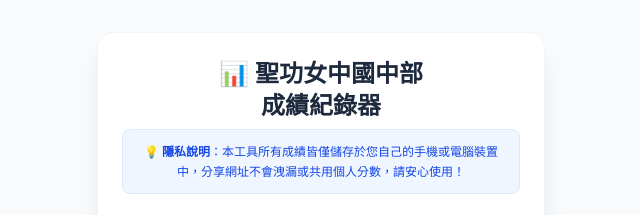
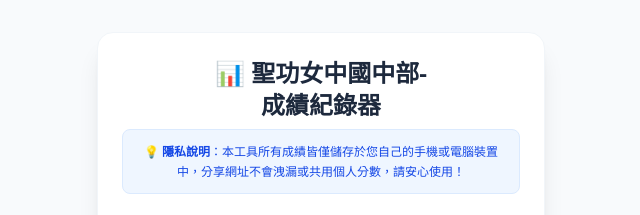
Before and after one commit to denlab525/skgsh-score-calculator, a plain HTML site: page index.html in a window 1280 px wide. Shown: the top 215 px of the page, 319-959 px from the left. Drawn offline with nearby package versions, Linux system fonts and the light colour scheme.

Commit message:
Update index.html

```diff
--- a/index.html
+++ b/index.html
@@ -13,7 +13,7 @@
     <div class="max-w-md mx-auto bg-white rounded-2xl shadow-xl p-6 border border-slate-100">
 
         <!-- 標題 -->
-        <h1 class="text-2xl font-bold text-center text-slate-800 mb-2">📊 聖功女中國中部<br>成績紀錄器</h1>
+        <h1 class="text-2xl font-bold text-center text-slate-800 mb-2">📊 聖功女中國中部-<br>成績紀錄器</h1>
 
         <!-- 隱私說明提示 -->
         <div class="bg-blue-50 border border-blue-100 text-blue-700 text-xs rounded-lg p-3 mb-6 text-center leading-relaxed">
```
